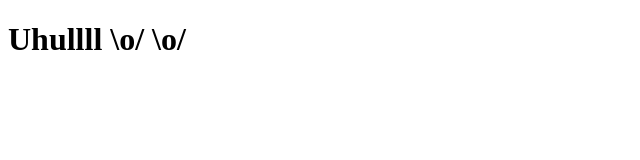
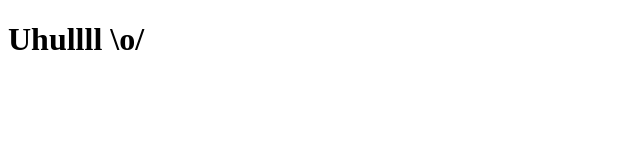
Before and after one commit to nando09/my-site, a plain HTML site: page index.html in a window 1280 px wide. Shown: the full height of the page, 0-640 px from the left. Drawn offline with Linux system fonts and the light colour scheme.

Commit message:
Tirando outra carinha

```diff
--- a/index.html
+++ b/index.html
@@ -4,6 +4,6 @@
 	<title>Teste git</title>
 </head>
 <body>
-	<h1>Uhullll \o/ \o/</h1>
+	<h1>Uhullll \o/</h1>
 </body>
 </html>
```
